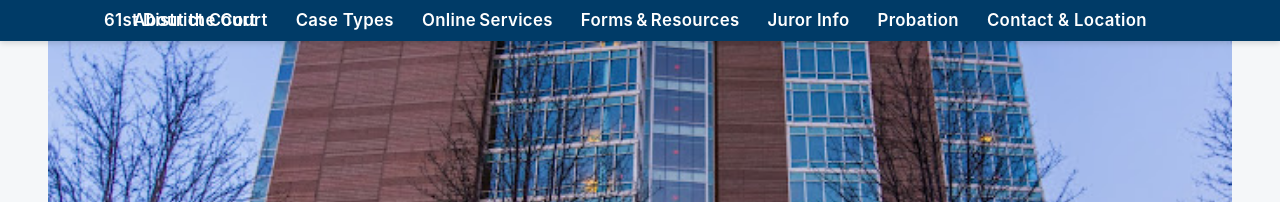
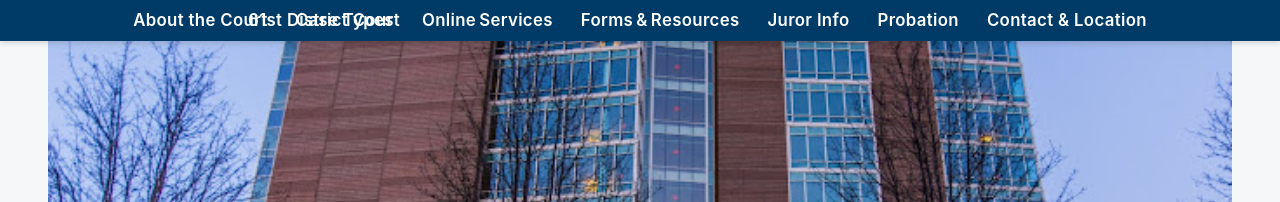
Before and after one commit to DrStern/DanFischer.github.io, a Jekyll site: the page built from index.md, in a window 1280 px wide. Shown: the top 202 px of the page. Built offline with Jekyll 4.4.1, drawn with Linux system fonts in a browser that asks for light colours.

Commit message:
Update custom.css

```diff
--- a/assets/css/custom.css
+++ b/assets/css/custom.css
@@ -35,7 +35,7 @@ a:hover{color:#003f8c;text-decoration:underline}
 /* Home / logo link */
 .home-link{
   position:absolute;
-  left:6.5rem;      /* ← tweak here to move logo right/left */
+  left:15.5rem;      /* ← tweak here to move logo right/left */
   margin-right:3rem;/* ← tweak here to widen/narrow gap before menu */
   font-weight:700;
   color:#fff;
```
